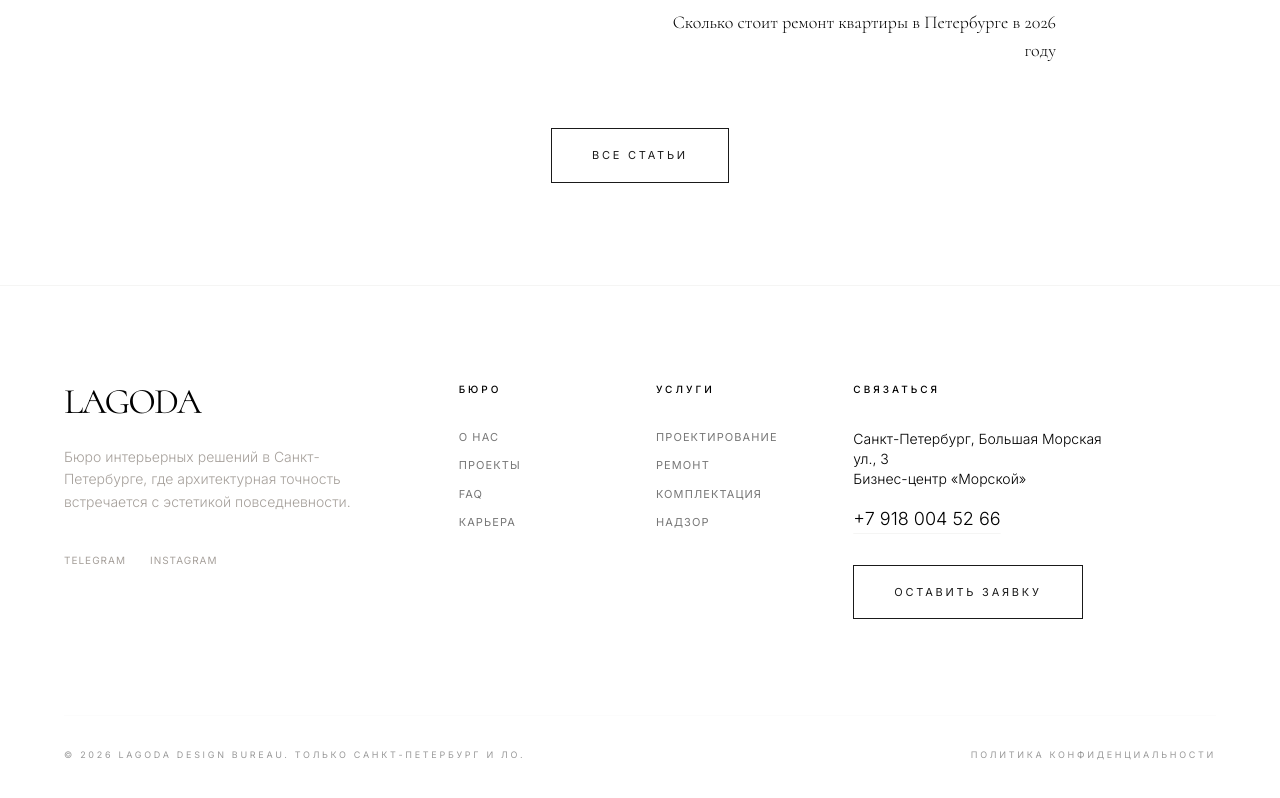
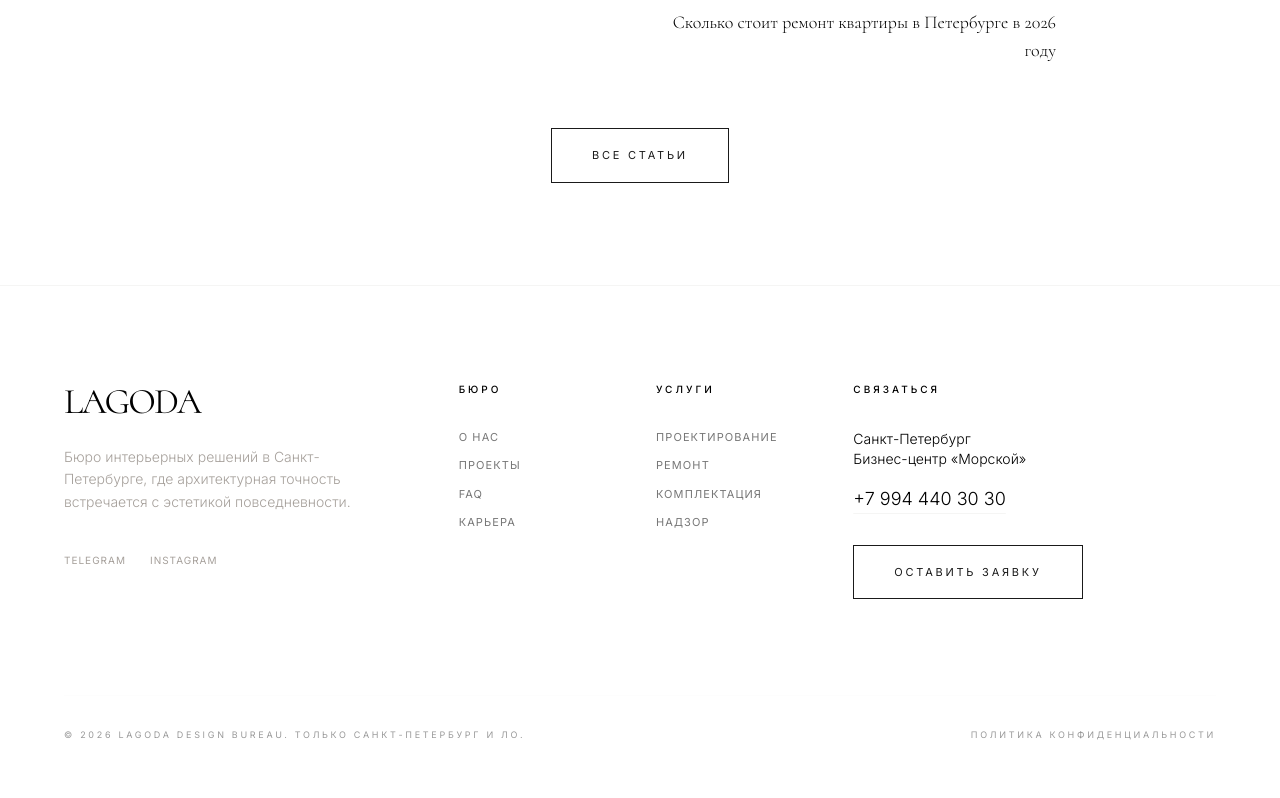
Before and after one commit to Gennzy/osnova-website, a React (Vite) app: page /blog/dizajn-kvartiry-v-starom-fonde-spb in a window 1280 px wide. Shown: the part 2093-2891 px from the top of the page. Built offline with nearby package versions, Linux system fonts and the light colour scheme; the HTML template or start-up script is replaced by a standard one.

Commit message:
Footer.tsx

```diff
--- a/src/components/Footer.tsx
+++ b/src/components/Footer.tsx
@@ -41,9 +41,9 @@ export function Footer({ onOpenInfo, onOpenCalc }: { onOpenInfo: (key: string) =
           <div className="md:col-span-3">
             <h4 className="text-[10px] uppercase tracking-[0.3em] font-medium mb-8">Связаться</h4>
             <div className="space-y-4">
-              <p className="text-sm font-light">Санкт-Петербург, Большая Морская ул., 3<br />Бизнес-центр &laquo;Морской&raquo;</p>
-              <a href="tel:+79180045266" className="text-lg font-light block hover:italic transition-all underline decoration-stone-100 underline-offset-8">
-                +7 918 004 52 66
+              <p className="text-sm font-light">Санкт-Петербург<br />Бизнес-центр &laquo;Морской&raquo;</p>
+              <a href="tel:+79944403030" className="text-lg font-light block hover:italic transition-all underline decoration-stone-100 underline-offset-8">
+                +7 994 440 30 30
               </a>
               <button onClick={onOpenCalc} className="btn-luxury mt-4 text-[10px] px-6 py-3">
                 Оставить заявку
```
